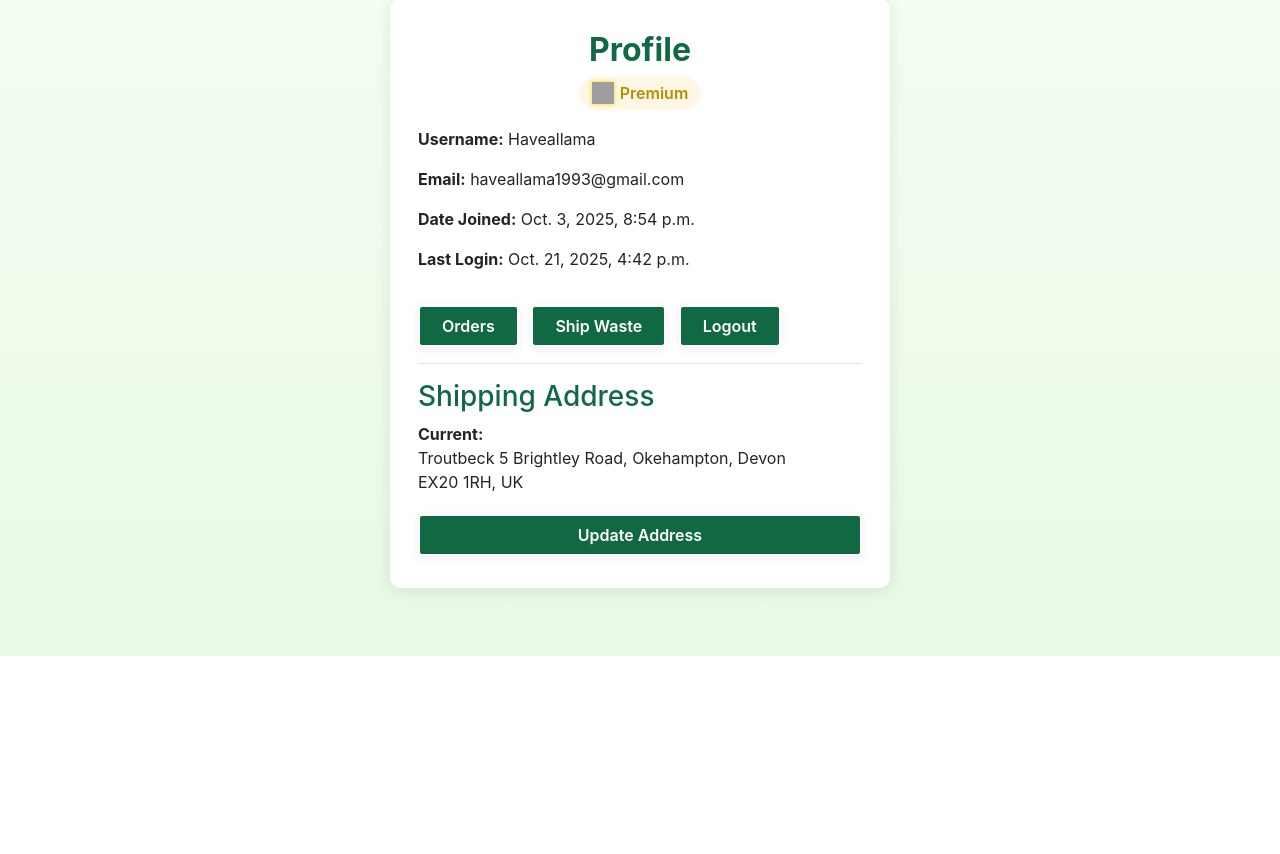
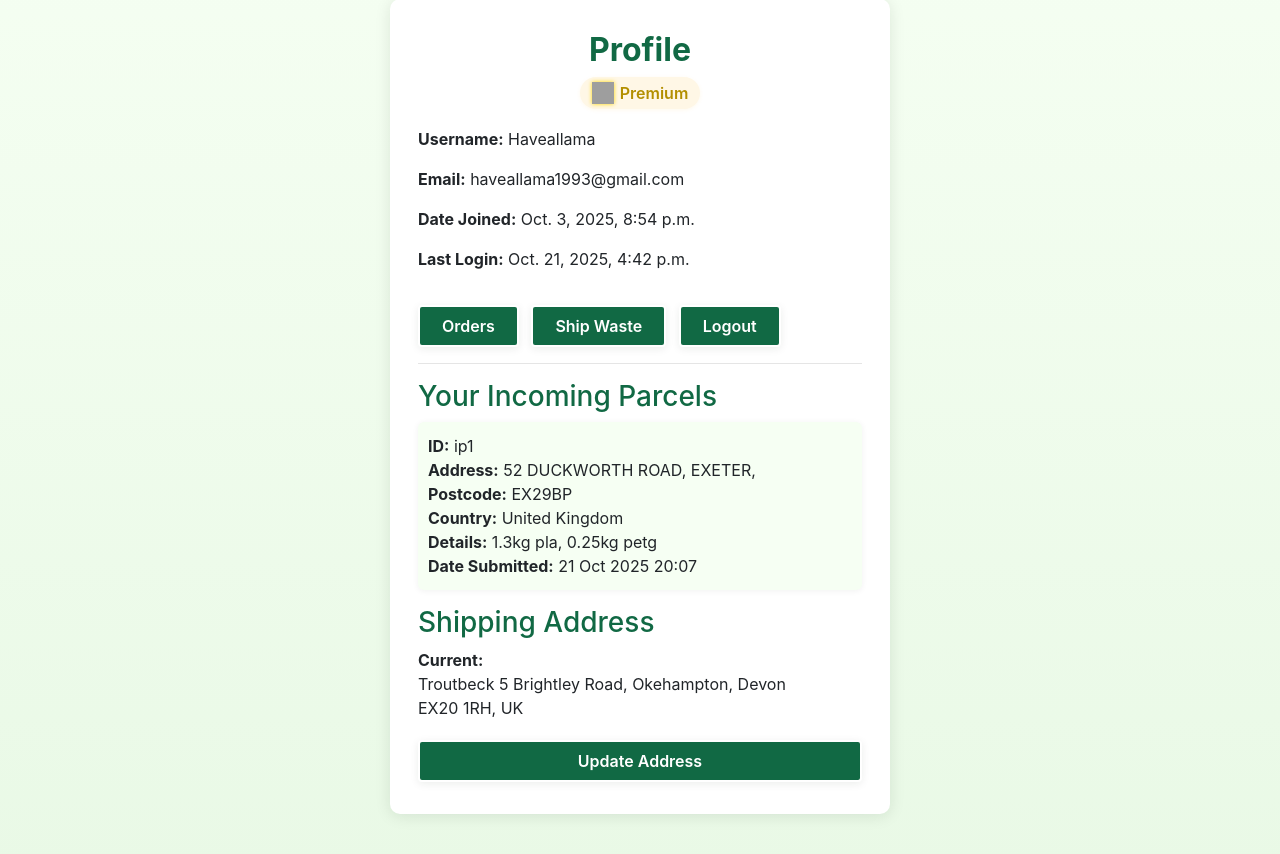
Before and after one commit to S-J-Knight/Python-Portfolio, a Django app: page /store/profile/ in a window 1280 px wide. Shown: the part 144-998 px from the top of the page. Before the commit the page ends 800 px from the top, so only its background shows below. Run offline with Django 5.2, Linux system fonts and the light colour scheme; a user stored in the database is signed in; data comes from the database, SQL or seed files in the repository; both versions use the stored data as it was after the commit; some libraries are stand-ins or nearby versions; grey boxes are pictures that could not be loaded.

Commit message:
incomingparcels started

```diff
--- a/website/store/models.py
+++ b/website/store/models.py
@@ -1,3 +1,29 @@
+from django.db import models
+from django.contrib.auth.models import User
+from django.utils.text import slugify
+from django.urls import reverse
+from django.utils import timezone
+
+class IncomingParcel(models.Model):
+	user = models.ForeignKey(User, on_delete=models.CASCADE)
+	address = models.CharField(max_length=255)
+	city = models.CharField(max_length=100)
+	county = models.CharField(max_length=100, blank=True, null=True)
+	postcode = models.CharField(max_length=20)
+	country = models.CharField(max_length=100)
+	details = models.TextField(blank=True, null=True)
+	date_submitted = models.DateTimeField(auto_now_add=True)
+	ip_id = models.CharField(max_length=20, unique=True, blank=True)
+
+	def save(self, *args, **kwargs):
+		if not self.ip_id:
+			last = IncomingParcel.objects.order_by('-id').first()
+			next_num = last.id + 1 if last else 1
+			self.ip_id = f'ip{next_num}'
+		super().save(*args, **kwargs)
+
+	def __str__(self):
+		return f'{self.ip_id} - {self.user.username}'
 from django.db import models
 from django.contrib.auth.models import User
 from django.utils.text import slugify
--- a/website/store/views.py
+++ b/website/store/views.py
@@ -41,7 +41,16 @@ def shipping_waste_form(request):
         country = request.POST.get('country')
         details = request.POST.get('details')
         if address and city and postcode and country:
-            # You can save the shipment here, e.g. create a Shipment model
+            from .models import IncomingParcel
+            IncomingParcel.objects.create(
+                user=request.user,
+                address=address,
+                city=city,
+                county=county,
+                postcode=postcode,
+                country=country,
+                details=details
+            )
             message = 'Shipment submitted!'
         else:
             error = 'Please fill in all required fields.'
@@ -95,6 +104,8 @@ def profile(request):
             error = 'Please fill in all required fields.'
     is_premium = getattr(customer, 'is_premium', False) if customer else False
     is_business = getattr(customer, 'is_business', False) if customer else False
+    from .models import IncomingParcel
+    incoming_parcels = IncomingParcel.objects.filter(user=request.user).order_by('-date_submitted')
     return render(request, 'pages/profile.html', {
         'cartItems': cartItems,
         'user': request.user,
@@ -103,6 +114,7 @@ def profile(request):
         'error': error,
         'is_premium': is_premium,
         'is_business': is_business,
+        'incoming_parcels': incoming_parcels,
     })
 from django.contrib.auth import authenticate, login as auth_login, logout as auth_logout
 from django.contrib.auth.models import User
--- a/website/templates/pages/profile.html
+++ b/website/templates/pages/profile.html
@@ -34,6 +34,23 @@
   <a href="{% url 'store:logout' %}" class="btn login-btn" style="margin-top:18px;">Logout</a>
 
   <hr>
+  <h3 style="color:#116944;">Your Incoming Parcels</h3>
+  {% if incoming_parcels %}
+    <ul style="padding-left:0;list-style:none;">
+      {% for parcel in incoming_parcels %}
+        <li style="margin-bottom:12px;padding:12px 10px;background:#f6fff3;border-radius:6px;box-shadow:0 1px 6px rgba(0,32,16,0.06);">
+          <strong>ID:</strong> {{ parcel.ip_id }}<br>
+          <strong>Address:</strong> {{ parcel.address }}, {{ parcel.city }}, {{ parcel.county }}<br>
+          <strong>Postcode:</strong> {{ parcel.postcode }}<br>
+          <strong>Country:</strong> {{ parcel.country }}<br>
+          <strong>Details:</strong> {{ parcel.details|default:'-' }}<br>
+          <strong>Date Submitted:</strong> {{ parcel.date_submitted|date:'d M Y H:i' }}
+        </li>
+      {% endfor %}
+    </ul>
+  {% else %}
+    <div style="margin-bottom:12px; color:#b30000;">No incoming parcels submitted.</div>
+  {% endif %}
   <h3 style="color:#116944;">Shipping Address</h3>
   {% if address_obj %}
     <div style="margin-bottom:12px;">
```
Also changed, not shown: website/static/css/main.css (+15 -8 lines), website/store/admin.py (+9 -1 lines), website/store/templates/store/cart.html (+22 -21 lines), website/db.sqlite3, website/store/migrations/0013_alter_order_status_incomingparcel.py (added).
